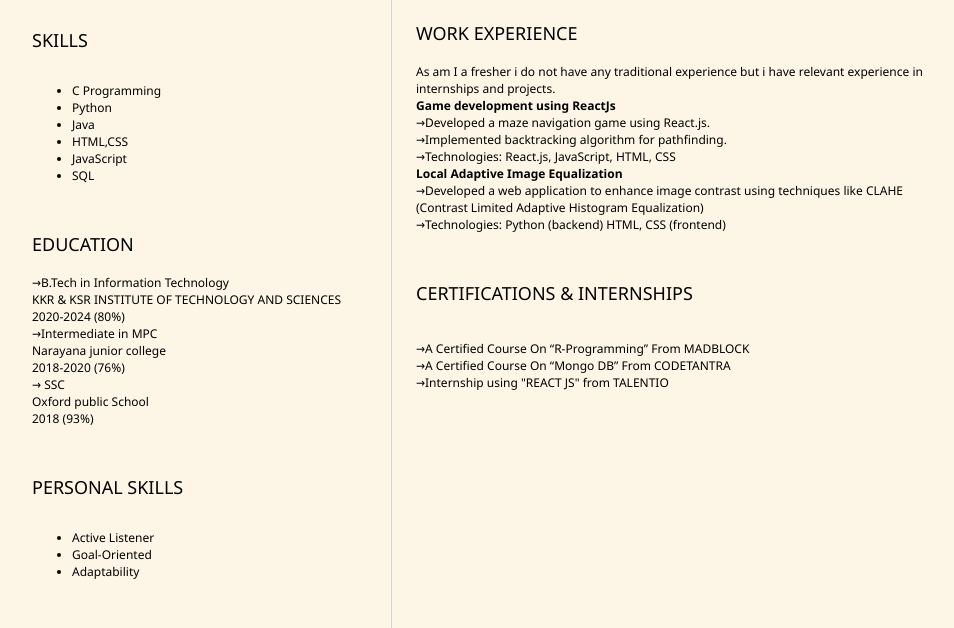
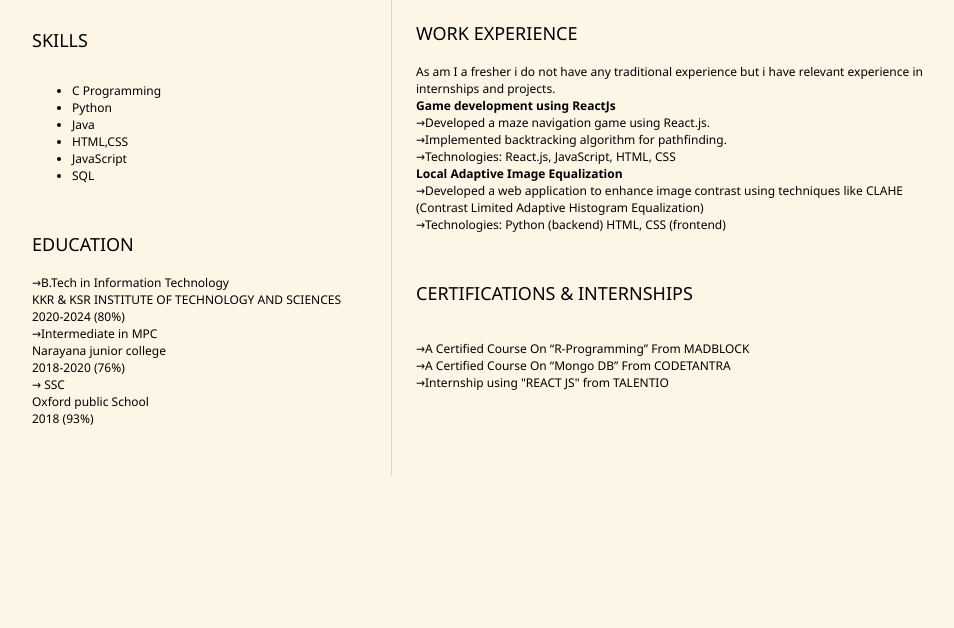
Before and after one commit to Archanaa-31/ResumeArchana, a plain HTML site: page index.html in a window 1280 px wide. Shown: the part 329-957 px from the top of the page, without its empty margins (152-1106 px from the left). After the commit the page ends 804 px from the top, so only its background shows below. Drawn offline with Linux system fonts and the light colour scheme.

Commit message:
completed

```diff
--- a/index.html
+++ b/index.html
@@ -65,15 +65,7 @@
                      <br>
                      2018 (93%)
 				</section>
-                <section class="hi">
-                    <h2>PERSONAL SKILLS</h2>
 
-                    <ul>
-                        <li>Active Listener</li>
-                        <li>Goal-Oriented</li>
-                        <li>Adaptability</li>
-                    </ul>
-                </section>
 			</article>
 			<article id="mainRight">
 				<section>
```
